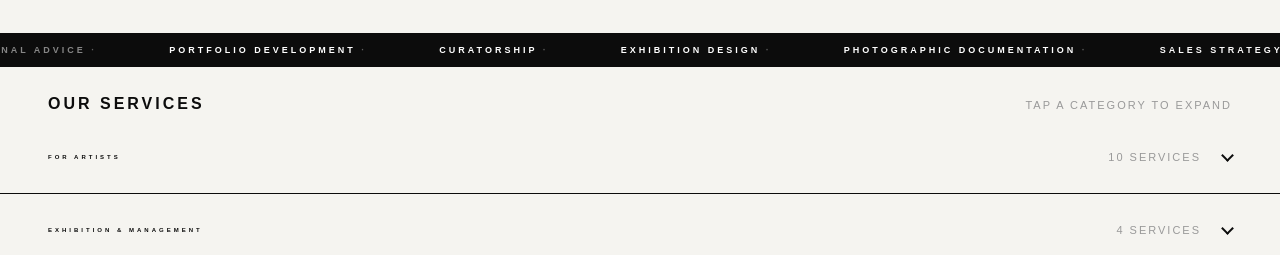
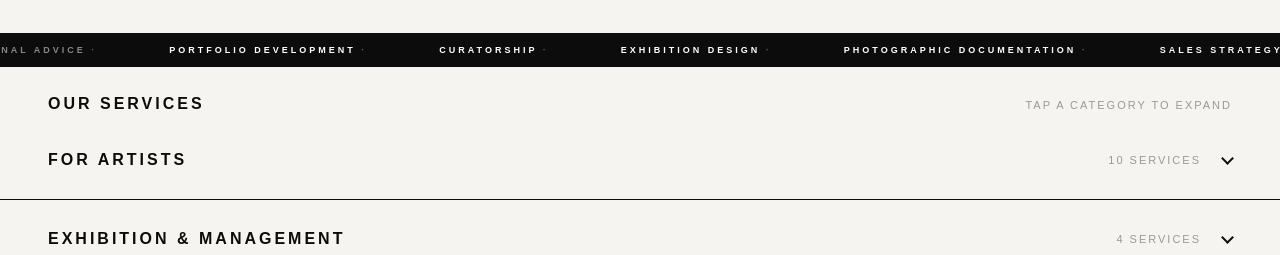
Before and after one commit to PatrickCat6/mixi-art-studio, a plain HTML site: page services.html in a window 1280 px wide. Shown: the part 268-523 px from the top of the page. Drawn offline with nearby package versions, Linux system fonts and the light colour scheme; a web font is replaced by a local one.

Commit message:
Add files via upload

```diff
--- a/services.html
+++ b/services.html
@@ -300,7 +300,7 @@ footer { background:var(--black); }
 
 <div class="cat" data-open="false">
   <button class="cat-bar" aria-expanded="false">
-    <span class="cat-name" style="font-size: 6px">For Artists</span>
+    <span class="cat-name">For Artists</span>
     <span class="cat-meta"><span class="cat-count">10 Services</span><span class="cat-chev" aria-hidden="true"></span></span>
   </button>
   <div class="cat-body"><div class="cat-body-inner">
@@ -391,7 +391,7 @@ footer { background:var(--black); }
 
 <div class="cat" data-open="false">
   <button class="cat-bar" aria-expanded="false">
-    <span class="cat-name" style="font-size: 6px">Exhibition &amp; Management</span>
+    <span class="cat-name">Exhibition &amp; Management</span>
     <span class="cat-meta"><span class="cat-count">4 Services</span><span class="cat-chev" aria-hidden="true"></span></span>
   </button>
   <div class="cat-body"><div class="cat-body-inner">
```
